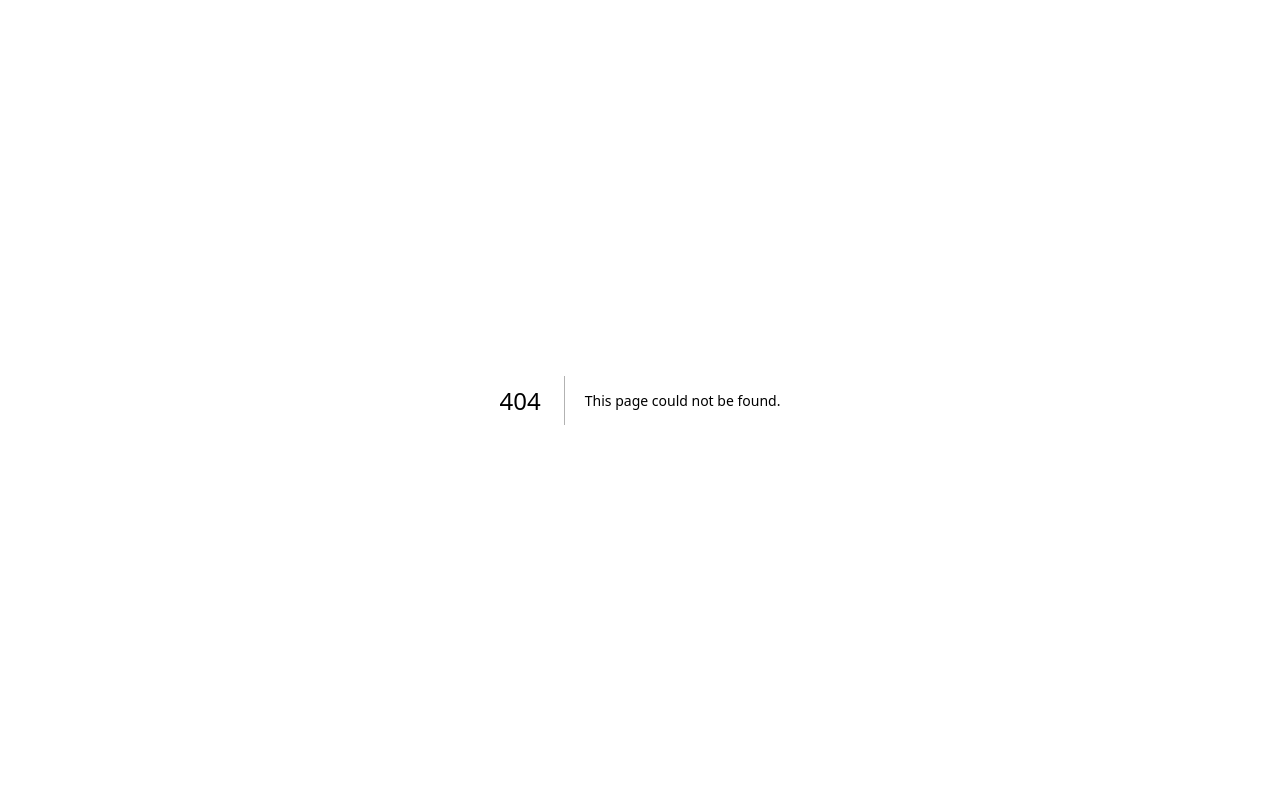
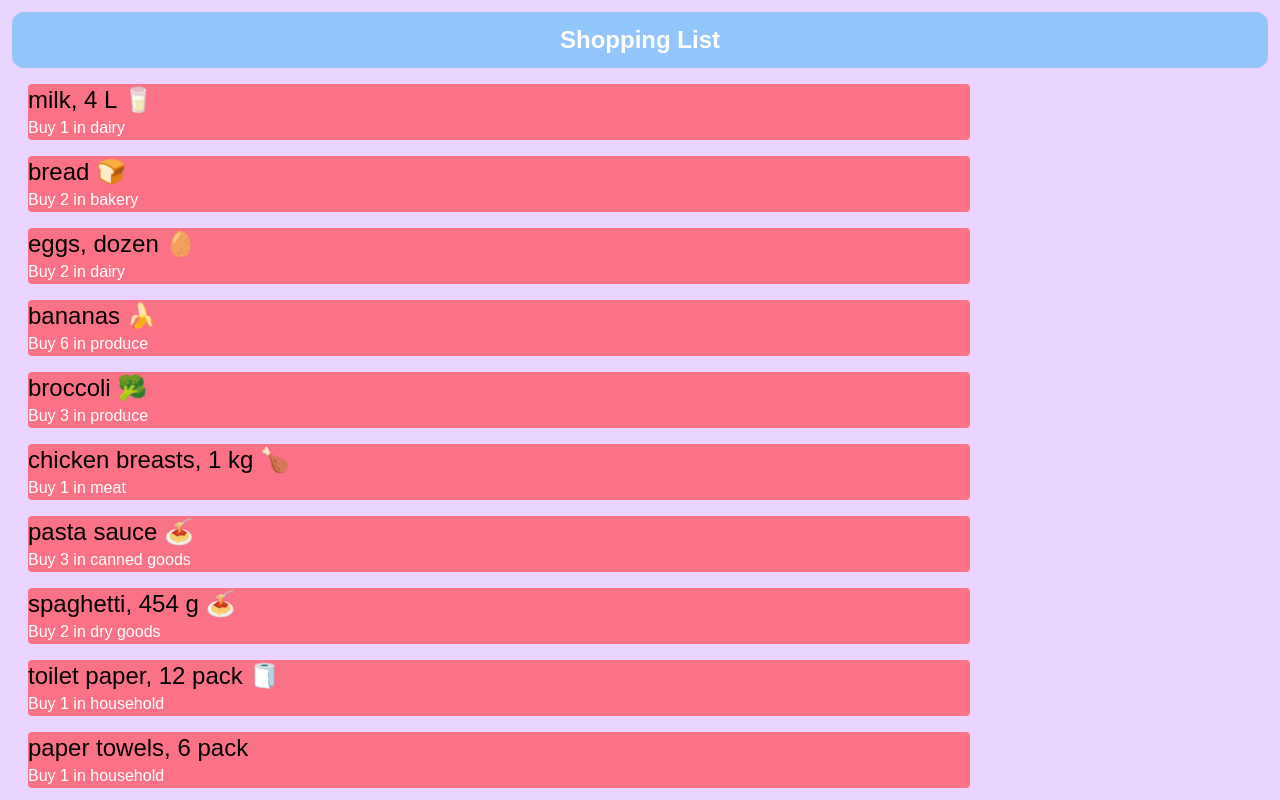
Before and after one commit to Yafet-Siele/cprg306-assignments, a Next.js app: page /week-3 in a window 1280 px wide. Before the commit this address had no page. Shown: the top 800 px of the page. Built offline with nearby package versions, Linux system fonts and the light colour scheme.

Commit message:
week-3
building a shopping list

```diff
--- /dev/null
+++ b/app/week-3/item-list.js
@@ -0,0 +1,91 @@
+import Item from "./item";
+
+export default function ItemList() {
+  const item1 = {
+    name: "milk, 4 L 🥛",
+    quantity: 1,
+    category: "dairy",
+  };
+
+  const item2 = {
+    name: "bread 🍞",
+    quantity: 2,
+    category: "bakery",
+  };
+
+  const item3 = {
+    name: "eggs, dozen 🥚",
+    quantity: 2,
+    category: "dairy",
+  };
+
+  const item4 = {
+    name: "bananas 🍌",
+    quantity: 6,
+    category: "produce",
+  };
+
+  const item5 = {
+    name: "broccoli 🥦",
+    quantity: 3,
+    category: "produce",
+  };
+
+  const item6 = {
+    name: "chicken breasts, 1 kg 🍗",
+    quantity: 1,
+    category: "meat",
+  };
+
+  const item7 = {
+    name: "pasta sauce 🍝",
+    quantity: 3,
+    category: "canned goods",
+  };
+
+  const item8 = {
+    name: "spaghetti, 454 g 🍝",
+    quantity: 2,
+    category: "dry goods",
+  };
+
+  const item9 = {
+    name: "toilet paper, 12 pack 🧻",
+    quantity: 1,
+    category: "household",
+  };
+
+  const item10 = {
+    name: "paper towels, 6 pack",
+    quantity: 1,
+    category: "household",
+  };
+
+  const item11 = {
+    name: "dish soap 🍽️",
+    quantity: 1,
+    category: "household",
+  };
+
+  const item12 = {
+    name: "hand soap 🧼",
+    quantity: 4,
+    category: "household",
+  };
+    return(
+        <main>
+            <Item Obj={item1} />
+            <Item Obj={item2} />
+            <Item Obj={item3} />
+            <Item Obj={item4} />
+            <Item Obj={item5} />
+            <Item Obj={item6} />
+            <Item Obj={item7} />
+            <Item Obj={item8} />
+            <Item Obj={item9} />
+            <Item Obj={item10} />
+            <Item Obj={item11} />
+            <Item Obj={item12} />
+        </main>
+    );
+}
--- /dev/null
+++ b/app/week-3/item.js
@@ -0,0 +1,15 @@
+
+export default function Item ({Obj}) {
+
+    let {name, quantity, category} = Obj;
+
+
+    return(
+        <div className="border-white text-white m-4 bg-rose-400 w-9/12 rounded">
+            <ul>
+                <li className="text-2xl text-black">{name}</li>
+                <li>Buy {quantity} in {category}</li>
+            </ul>
+        </div>
+    );
+}
--- /dev/null
+++ b/app/week-3/page.js
@@ -0,0 +1,12 @@
+import ItemList from "./item-list";
+
+export default function Page() {
+    return (
+        <main className="bg-purple-200 p-3">
+            <div className="bg-blue-300 rounded-xl p-3">
+                <h1 className="text-2xl font-bold text-center text-white">Shopping List</h1>
+            </div>
+            <ItemList />
+        </main>
+    );
+}
```
